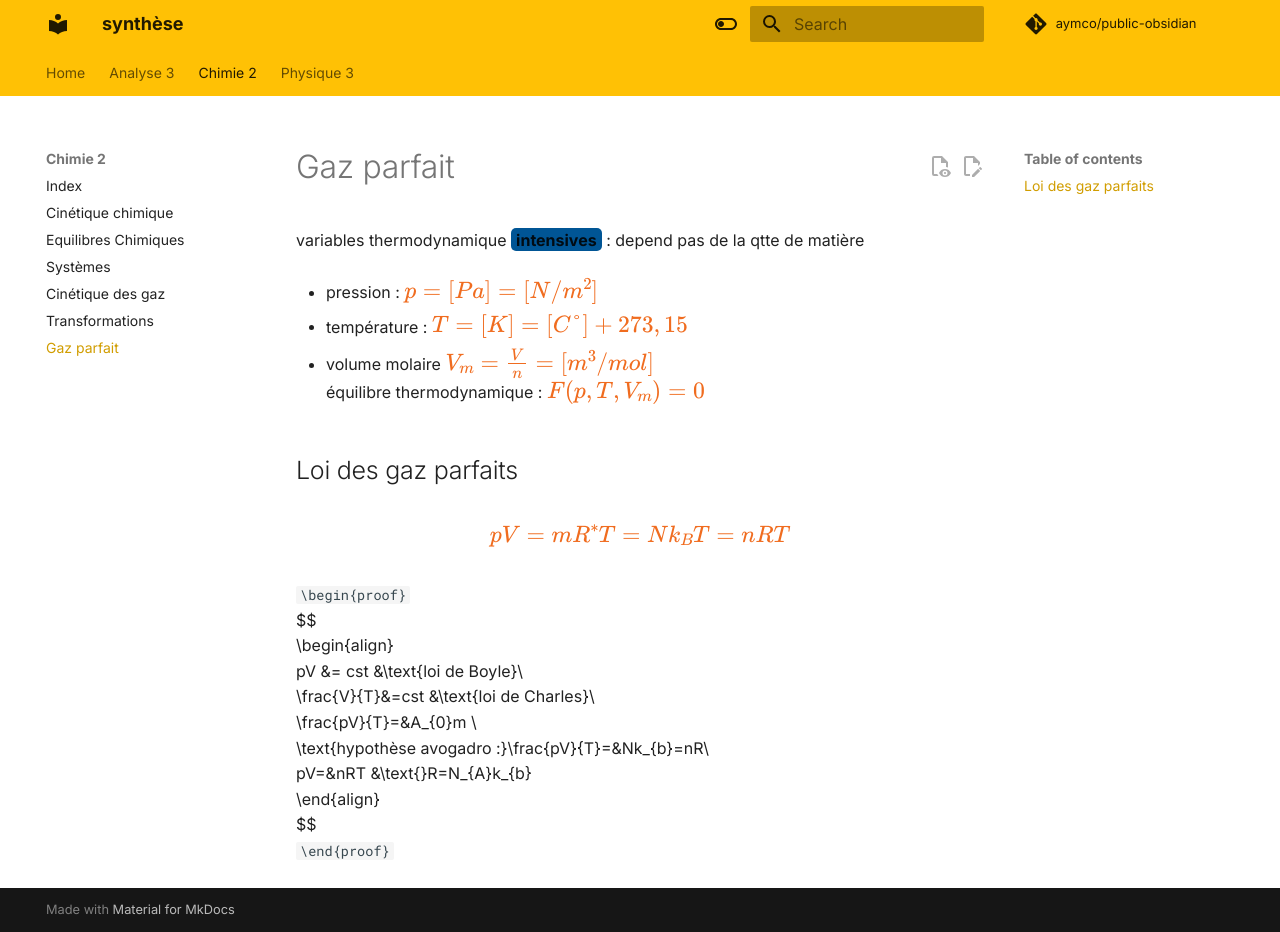
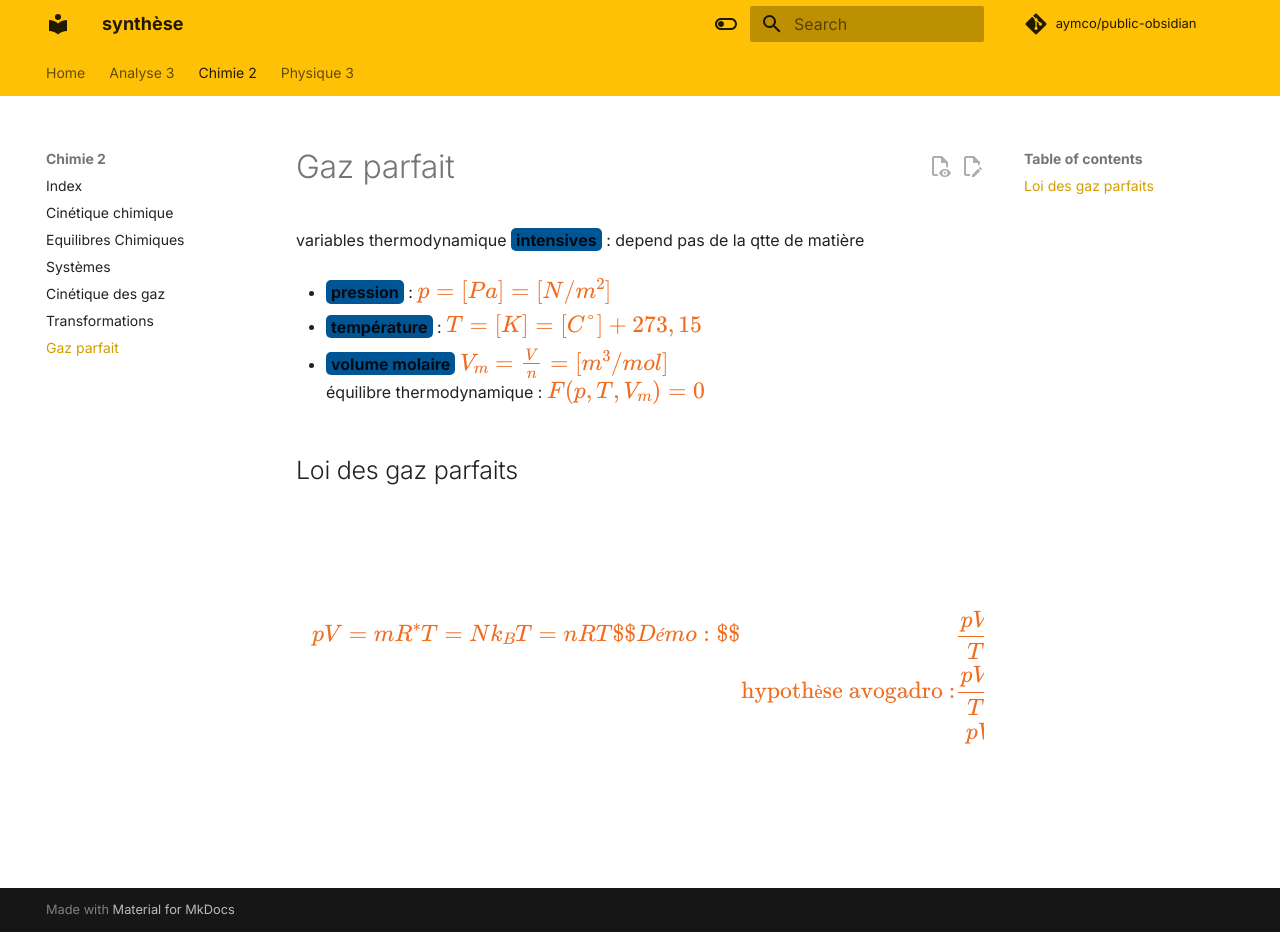
Before and after one commit to Aymco/public-obsidian, an MkDocs documentation site: the page built from docs/Chimie 2/gaz parfait.md, in a window 1280 px wide and 932 px high. Built offline with MkDocs 1.6.1 and Material for MkDocs 9.7.7, drawn with Linux system fonts in a browser that asks for light colours; comment, search, counter and statistics services are not loaded.

Commit message:
PUSH NOTE : gaz parfait.md

```diff
--- a/docs/Chimie 2/gaz parfait.md
+++ b/docs/Chimie 2/gaz parfait.md
@@ -9,19 +9,17 @@
 
 variables thermodynamique **intensives** : depend pas de la qtte de matière
 
-- pression : $p=[Pa]=[N/m^{2}]$
+- **pression** : $p=[Pa]=[N/m^{2}]$
 
-- température : $T=[K]=[C°] + 273,15$
+- **température** : $T=[K]=[C°] + 273,15$
 
-- volume molaire $V_{m}=\frac{V}{n}=[m^3/mol]$
+- **volume molaire** $V_{m}=\frac{V}{n}=[m^3/mol]$
 équilibre thermodynamique : $F(p,T,V_{m})=0$
-
 ## Loi des gaz parfaits
 $$
 pV=mR^*T=Nk_{B}T=nRT
 $$
-
-`\begin{proof}`
+Démo :
 $$
 \begin{align}
 pV &= cst  &\text{loi de Boyle}\\
@@ -31,4 +29,3 @@
 pV=&nRT   &\text{}R=N_{A}k_{b}
 \end{align}
 $$
-`\end{proof}`
```
